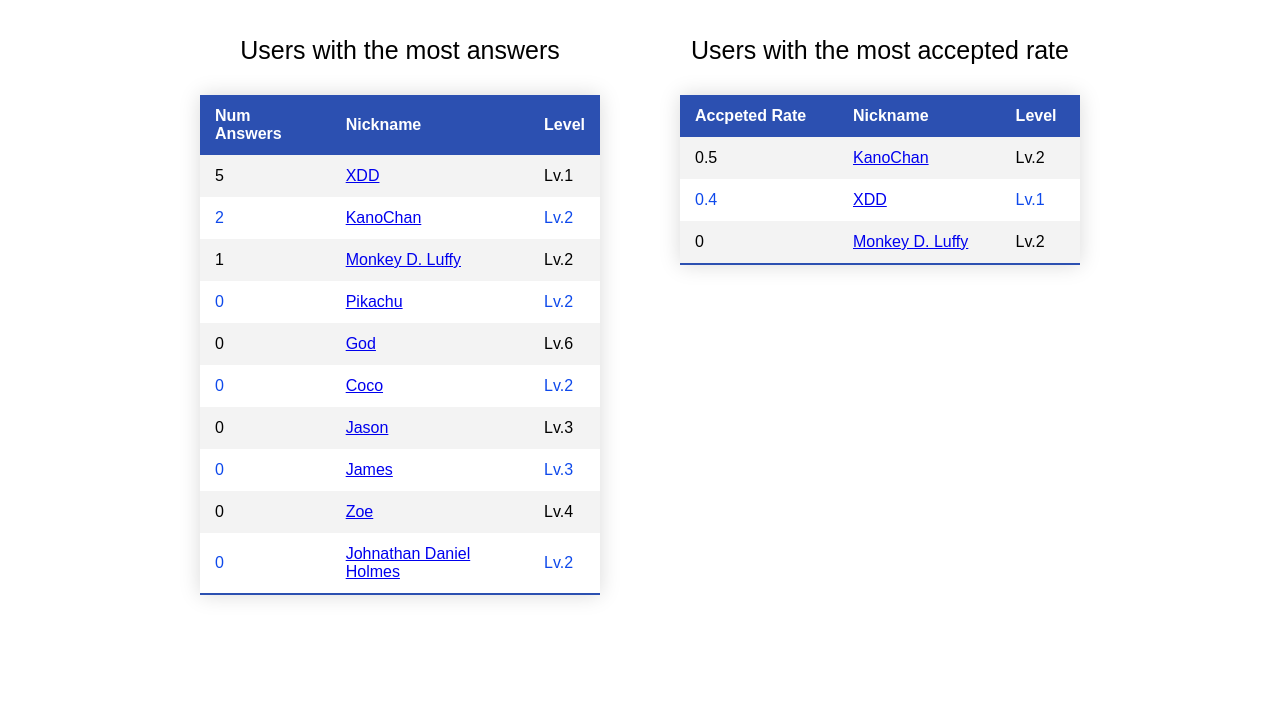
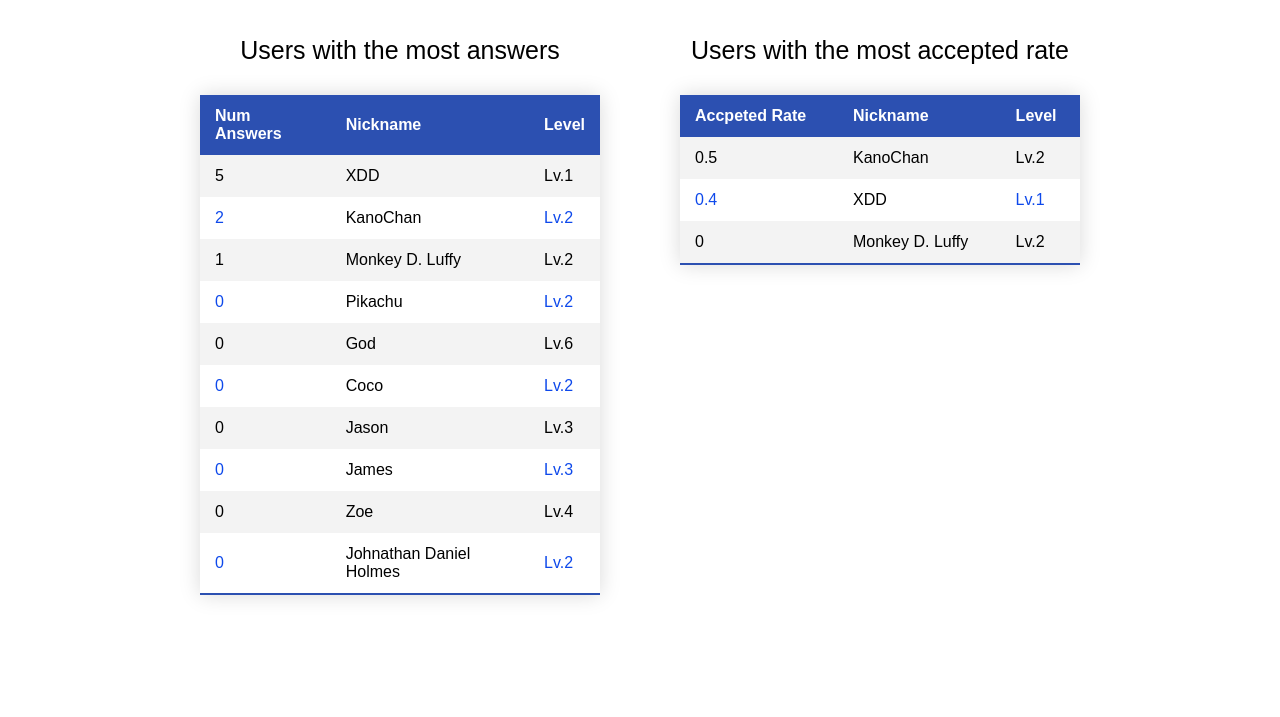
Before and after one commit to echoztoronto/Anime-Forum, a plain HTML site: page ranking.html in a window 1280 px wide. Shown: the part 69-786 px from the top of the page. Drawn offline with Linux system fonts and the light colour scheme.

Commit message:
style tiny adjustment

```diff
--- a/style/main.css
+++ b/style/main.css
@@ -7,6 +7,7 @@ html, body {
     width: 100%;
     min-height: 50px;
     background: linear-gradient(to right, #33ccff 0%, #ff99cc 100%);
+    box-shadow: 0 2px 4px 0 rgba(0,0,0,.2);
 }
 
 .navbar-page {
--- a/style/ranking.css
+++ b/style/ranking.css
@@ -59,3 +59,12 @@
 .styled_table tbody tr.odd_row {
     color: #0e49eb;
 }
+
+td a {
+    text-decoration: none;
+    color: black;
+}
+
+td a:hover {
+    color: red;
+}
```
